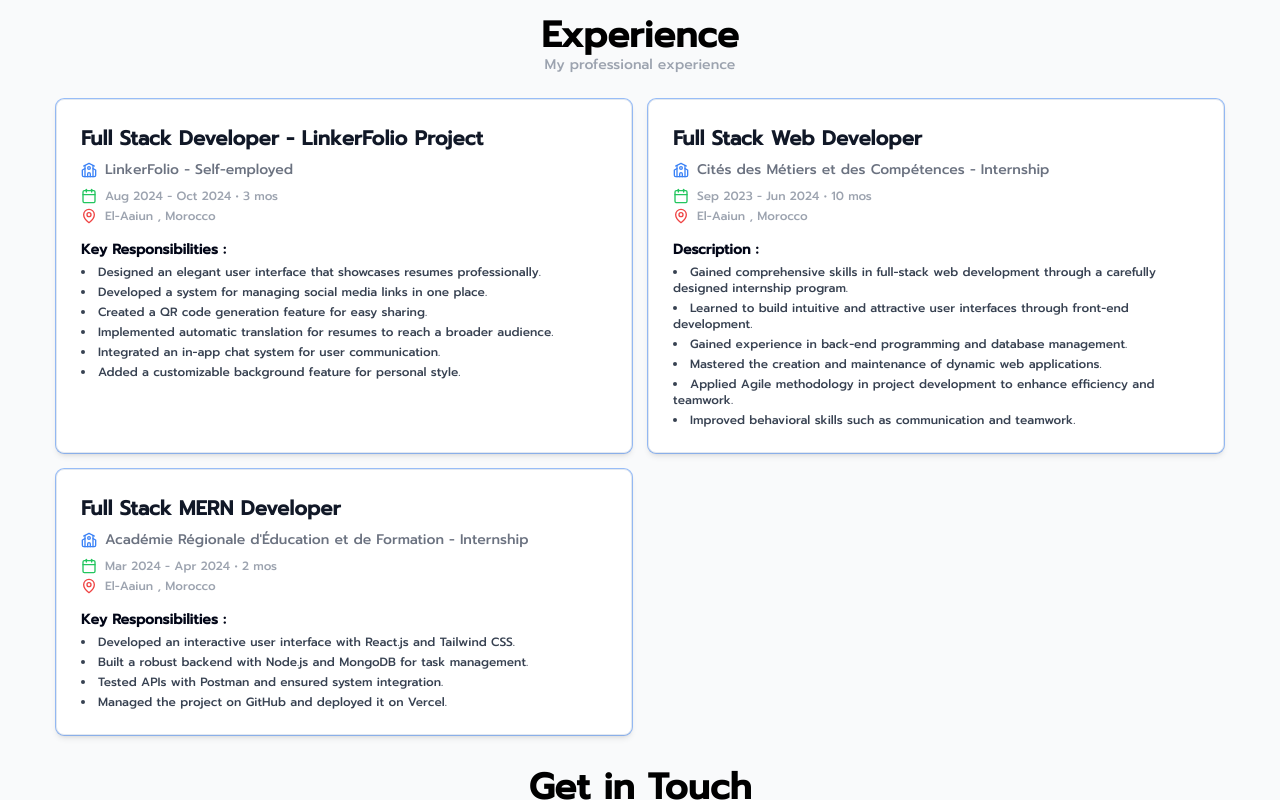
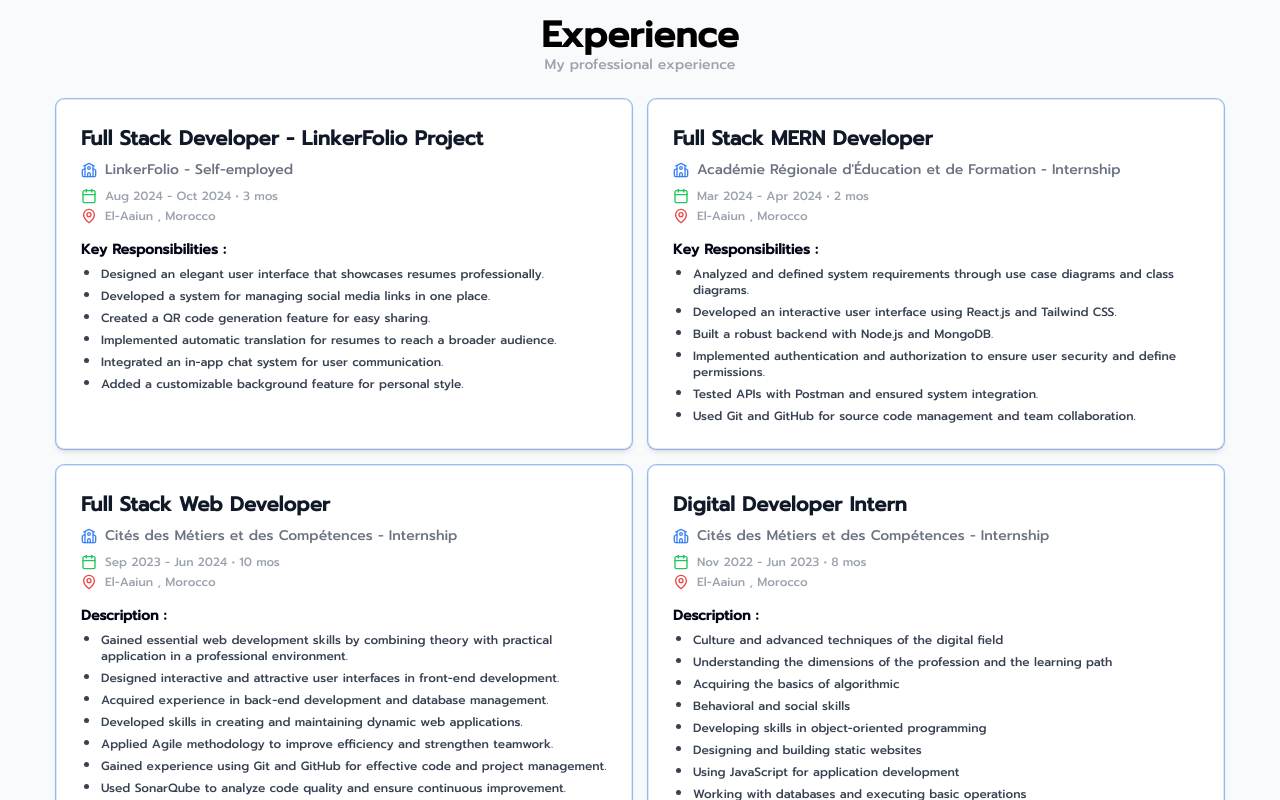
Before and after one commit to AbdellahEdaoudi/My-personal-Portfolio, a Next.js app: page / in a window 1280 px wide. Shown: the part 3100-3900 px from the top of the page. Built offline with nearby package versions, Linux system fonts and the light colour scheme.

Commit message:
My professional experience 2.0

```diff
--- a/app/Components/Experience/en_fr.jsx
+++ b/app/Components/Experience/en_fr.jsx
@@ -26,13 +26,68 @@
           type={EnOrFr === "en" ? "Self-employed" : "Self-employed"}
           workType={EnOrFr === "en" ? "" : ""}
           responsibilities={[
-        EnOrFr === "en" ? "Designed an elegant user interface that showcases resumes professionally." : "Conçu une interface utilisateur élégante qui présente les CV de manière professionnelle.",
-        EnOrFr === "en" ? "Developed a system for managing social media links in one place." : "Développé un système de gestion des liens des réseaux sociaux au même endroit.",
-        EnOrFr === "en" ? "Created a QR code generation feature for easy sharing." : "Créé une fonction de génération de code QR pour un partage facile.",
-        EnOrFr === "en" ? "Implemented automatic translation for resumes to reach a broader audience." : "Implémenté la traduction automatique pour les CV afin d'atteindre un public plus large.",
-        EnOrFr === "en" ? "Integrated an in-app chat system for user communication." : "Intégré un système de chat dans l'application pour la communication entre utilisateurs.",
-        EnOrFr === "en" ? "Added a customizable background feature for personal style." : "Ajouté une fonctionnalité de personnalisation de l'arrière-plan pour le style personnel."
-      ]}/>
+            EnOrFr === "en"
+              ? "Designed an elegant user interface that showcases resumes professionally."
+              : "Conçu une interface utilisateur élégante qui présente les CV de manière professionnelle.",
+
+            EnOrFr === "en"
+              ? "Developed a system for managing social media links in one place."
+              : "Développé un système de gestion des liens des réseaux sociaux au même endroit.",
+
+            EnOrFr === "en"
+              ? "Created a QR code generation feature for easy sharing."
+              : "Créé une fonction de génération de code QR pour un partage facile.",
+
+            EnOrFr === "en"
+              ? "Implemented automatic translation for resumes to reach a broader audience."
+              : "Implémenté la traduction automatique pour les CV afin d'atteindre un public plus large.",
+
+            EnOrFr === "en"
+              ? "Integrated an in-app chat system for user communication."
+              : "Intégré un système de chat dans l'application pour la communication entre utilisateurs.",
+
+            EnOrFr === "en"
+              ? "Added a customizable background feature for personal style."
+              : "Ajouté une fonctionnalité de personnalisation de l'arrière-plan pour le style personnel."
+          ]}
+        />
+
+        <ExperienceCard
+          title={EnOrFr === "en" ? "Full Stack MERN Developer" : "Développeur Full Stack MERN"}
+          company="Académie Régionale d'Éducation et de Formation"
+          location={EnOrFr === "en" ? "El-Aaiun , Morocco" : "Laayoune , Maroc"}
+          startDate="Mar 2024"
+          endDate="Apr 2024"
+          duration={EnOrFr === "en" ? "2 mos" : "2 mois"}
+          type={EnOrFr === "en" ? "Internship" : "Stage"}
+          workType={EnOrFr === "en" ? "Hybrid" : "Hybride"}
+          responsibilities={[
+            EnOrFr === "en"
+              ? "Analyzed and defined system requirements through use case diagrams and class diagrams."
+              : "Analyse et définition des exigences du système à travers des diagrammes de cas d'utilisation et des diagrammes de classes.",
+
+            EnOrFr === "en"
+              ? "Developed an interactive user interface using React.js and Tailwind CSS."
+              : "Développé une interface utilisateur interactive avec React.js et Tailwind CSS.",
+
+            EnOrFr === "en"
+              ? "Built a robust backend with Node.js and MongoDB."
+              : "Construit un backend robuste avec Node.js et MongoDB.",
+
+            EnOrFr === "en"
+              ? "Implemented authentication and authorization to ensure user security and define permissions."
+              : "Mise en œuvre de l'authentification et de l'autorisation pour garantir la sécurité des utilisateurs et définir les permissions.",
+
+            EnOrFr === "en"
+              ? "Tested APIs with Postman and ensured system integration."
+              : "Testé les API avec Postman et assuré l'intégration du système.",
+
+            EnOrFr === "en"
+              ? "Used Git and GitHub for source code management and team collaboration."
+              : "Utilisation de Git et GitHub pour la gestion du code source et la collaboration en équipe."
+          ]}
+        />
+
         <ExperienceCard
           title={EnOrFr === "en" ? "Full Stack Web Developer" : "Développeur Web Full Stack"}
           company="Cités des Métiers et des Compétences"
@@ -43,29 +98,66 @@
           type={EnOrFr === "en" ? "Internship" : "Stagiaire"}
           workType={EnOrFr === "en" ? "On-site" : "Sur site"}
           description={[
-              EnOrFr === "en" ? "Gained comprehensive skills in full-stack web development through a carefully designed internship program." : "Acquis des compétences complètes en développement web full-stack grâce à un programme de stage soigneusement conçu.",
-              EnOrFr === "en" ? "Learned to build intuitive and attractive user interfaces through front-end development." : "Appris à créer des interfaces utilisateur intuitives et attrayantes grâce au développement frontend.",
-              EnOrFr === "en" ? "Gained experience in back-end programming and database management." : "Acquis de l'expérience en programmation backend et en gestion de bases de données.",
-              EnOrFr === "en" ? "Mastered the creation and maintenance of dynamic web applications." : "Maîtrisé la création et la maintenance d'applications web dynamiques.",
-              EnOrFr === "en" ? "Applied Agile methodology in project development to enhance efficiency and teamwork." : "Appliqué la méthodologie Agile dans le développement de projets pour améliorer l'efficacité et le travail d'équipe.",
-              EnOrFr === "en" ? "Improved behavioral skills such as communication and teamwork." : "Amélioré les compétences comportementales telles que la communication et le travail d'équipe."
+            EnOrFr === "en"
+              ? "Gained essential web development skills by combining theory with practical application in a professional environment."
+              : "Acquis des compétences essentielles en développement web en combinant la théorie avec l'application pratique dans un environnement professionnel.",
+
+            EnOrFr === "en"
+              ? "Designed interactive and attractive user interfaces in front-end development."
+              : "Conçu des interfaces utilisateur interactives et attrayantes dans le développement frontend.",
+
+            EnOrFr === "en"
+              ? "Acquired experience in back-end development and database management."
+              : "Acquis de l'expérience en développement backend et en gestion de bases de données.",
+
+            EnOrFr === "en"
+              ? "Developed skills in creating and maintaining dynamic web applications."
+              : "Développé des compétences dans la création et la maintenance d'applications web dynamiques.",
+
+            EnOrFr === "en"
+              ? "Applied Agile methodology to improve efficiency and strengthen teamwork."
+              : "Appliqué la méthodologie Agile pour améliorer l'efficacité et renforcer le travail d'équipe.",
+
+            EnOrFr === "en"
+              ? "Gained experience using Git and GitHub for effective code and project management."
+              : "Acquis de l'expérience avec Git et GitHub pour une gestion efficace du code et des projets.",
+
+            EnOrFr === "en"
+              ? "Used SonarQube to analyze code quality and ensure continuous improvement."
+              : "Utilisé SonarQube pour analyser la qualité du code et garantir une amélioration continue.",
+
+            EnOrFr === "en"
+              ? "Used Docker to streamline environment management and application development."
+              : "Utilisé Docker pour rationaliser la gestion de l'environnement et le développement des applications.",
+
+            EnOrFr === "en"
+              ? "Enhanced interpersonal skills, including communication and teamwork, for better preparedness in diverse work environments."
+              : "Amélioré les compétences interpersonnelles, telles que la communication et le travail d'équipe, pour une meilleure préparation dans des environnements de travail divers."
           ]}
         />
+
         <ExperienceCard
-            title={EnOrFr === "en" ? "Full Stack MERN Developer" : "Développeur Full Stack MERN"}
-            company="Académie Régionale d'Éducation et de Formation"
+          title={EnOrFr === "en" ? "Digital Developer Intern" : "Stagiaire Développeur Digital"}
+          company="Cités des Métiers et des Compétences"
           location={EnOrFr === "en" ? "El-Aaiun , Morocco" : "Laayoune , Maroc"}
-            startDate="Mar 2024"
-            endDate="Apr 2024"
-            duration={EnOrFr === "en" ? "2 mos" : "2 mois"}
-            type={EnOrFr === "en" ? "Internship" : "Stage"}
-            workType={EnOrFr === "en" ? "Hybrid" : "Hybride"}
-            responsibilities={[
-              EnOrFr === "en" ? "Developed an interactive user interface with React.js and Tailwind CSS." : "Développé une interface utilisateur interactive avec React.js et Tailwind CSS.",
-              EnOrFr === "en" ? "Built a robust backend with Node.js and MongoDB for task management." : "Construit un backend robuste avec Node.js et MongoDB pour la gestion des tâches.",
-              EnOrFr === "en" ? "Tested APIs with Postman and ensured system integration." : "Testé les API avec Postman et assuré l'intégration du système.",
-              EnOrFr === "en" ? "Managed the project on GitHub and deployed it on Vercel." : "Géré le projet sur GitHub et déployé sur Vercel."
-            ]}  />
+          startDate="Nov 2022"
+          endDate="Jun 2023"
+          duration={EnOrFr === "en" ? "8 mos" : "8 mois"}
+          type={EnOrFr === "en" ? "Internship" : "Stagiaire"}
+          workType={EnOrFr === "en" ? "On-site" : "Sur site"}
+          description={[
+            EnOrFr === "en" ? "Culture and advanced techniques of the digital field" : "Culture et techniques avancées du domaine numérique",
+            EnOrFr === "en" ? "Understanding the dimensions of the profession and the learning path" : "Compréhension des dimensions de la profession et du parcours d'apprentissage",
+            EnOrFr === "en" ? "Acquiring the basics of algorithmic" : "Acquisition des bases de l'algorithmique",
+            EnOrFr === "en" ? "Behavioral and social skills" : "Compétences comportementales et sociales",
+            EnOrFr === "en" ? "Developing skills in object-oriented programming" : "Développement des compétences en programmation orientée objet",
+            EnOrFr === "en" ? "Designing and building static websites" : "Conception et création de sites web statiques",
+            EnOrFr === "en" ? "Using JavaScript for application development" : "Utilisation de JavaScript pour le développement d'applications",
+            EnOrFr === "en" ? "Working with databases and executing basic operations" : "Travailler avec des bases de données et exécuter des opérations de base",
+            EnOrFr === "en" ? "Building dynamic websites that interact with users" : "Création de sites web dynamiques qui interagissent avec les utilisateurs",
+            EnOrFr === "en" ? "Familiarizing with information system security principles" : "Familiarisation avec les principes de la sécurité des systèmes d'information"
+          ]}
+        />
 
         </div>
       </div>
@@ -93,7 +185,7 @@
         {responsibilities && (
           <div className="mt-4">
           <h4 className="text-sm font-semibold  mb-1">Key Responsibilities :</h4>
-          <ul className="list-disc list-inside text-gray-700 space-y-1">
+          <ul className="pl-5 list-disc marker:text-sm list-outside text-gray-700 space-y-1">
             {responsibilities.map((item, index) => (
               <li key={index} className="text-xs">{item}</li>
             ))}
@@ -103,7 +195,7 @@
         {description && (
          <div className="mt-4">
           <h4 className="text-sm font-semibold  mb-1">Description :</h4>
-          <ul className="list-disc list-inside text-gray-700 space-y-1">
+          <ul className="pl-5 list-disc marker:text-sm  list-outside  text-gray-700 space-y-1">
             {description?.map((item, index) => (
               <li key={index} className="text-xs">{item}</li>
             ))}
```
Lines whose indentation alone changed are shown as unchanged.
